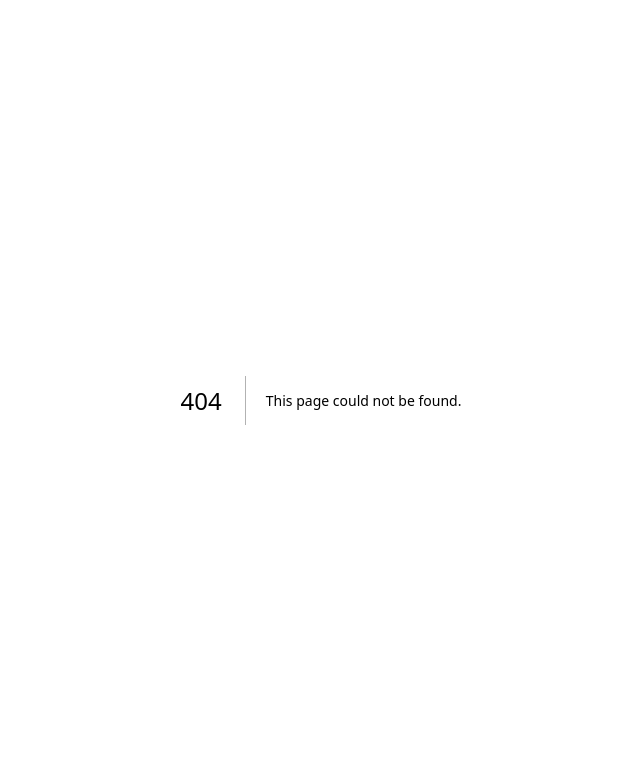
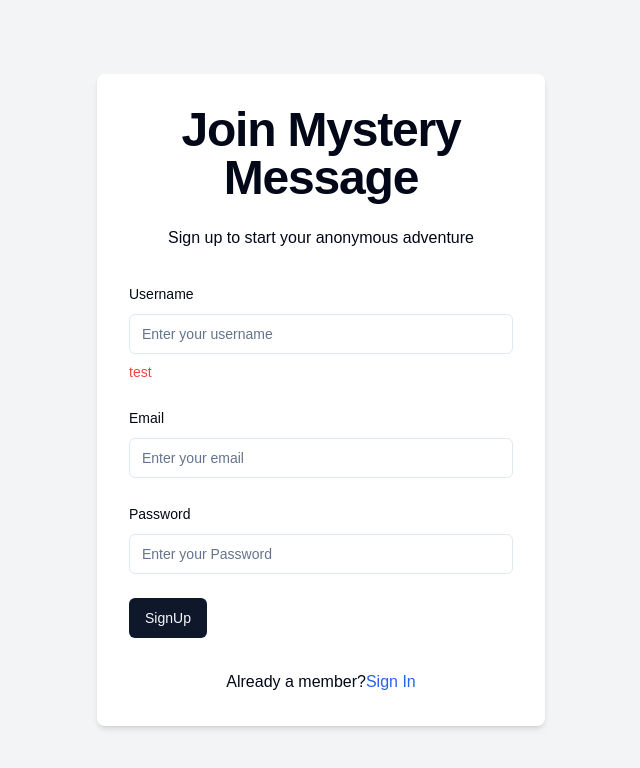
Before and after one commit to AhmedAfzal2089/Mystery-Messages, a Next.js app: page /sign-up in a window 1280 px wide. Before the commit this address had no page. Shown: the top 768 px of the page, without its empty margins (319-959 px from the left). Built offline with nearby package versions, Linux system fonts and the light colour scheme.

Commit message:
complete signUp page

```diff
--- /dev/null
+++ b/src/app/(auth)/sign-up/page.tsx
@@ -0,0 +1,176 @@
+/* eslint-disable prefer-const */
+/* eslint-disable @typescript-eslint/no-unused-vars */
+"use client";
+import { zodResolver } from "@hookform/resolvers/zod";
+import { useForm } from "react-hook-form";
+import * as z from "zod"; // it will import all the exports in this app
+import Link from "next/link";
+import { useEffect, useState } from "react";
+import { useDebounceValue,useDebounceCallback } from "usehooks-ts";
+import { useToast } from "@/hooks/use-toast";
+import { useRouter } from "next/navigation";
+import { signUpSchema } from "@/schemas/signUpSchema";
+import axios, { AxiosError } from "axios";
+import { ApiResponse } from "@/types/ApiResponse";
+import {
+  Form,
+  FormControl,
+  FormDescription,
+  FormField,
+  FormItem,
+  FormLabel,
+  FormMessage,
+} from "@/components/ui/form";
+import { Input } from "@/components/ui/input";
+import { Button } from "@/components/ui/button";
+import { Loader2 } from "lucide-react";
+
+const SignIn = () => {
+  const [username, setUsername] = useState("");
+  const [usernameMessage, setUsernameMessage] = useState("");
+  const [isCheckingUsername, setIsCheckingUsername] = useState(false);
+  const [isSubmitting, setIsSubmitting] = useState(false);
+  const debounced = useDebounceCallback(setUsername, 300); //to check the username is available or not to reduce the server load
+  const { toast } = useToast();
+  const router = useRouter();
+  //zod implemetation
+  const form = useForm<z.infer<typeof signUpSchema>>({
+    //useform will follow this schema
+    resolver: zodResolver(signUpSchema), // the resolver requires a schema
+    defaultValues: {
+      username: "",
+      email: "",
+      password: "",
+    },
+  });
+
+  useEffect(() => {
+    const checkUsernameUnique = async () => {
+      if (username) {
+        setIsCheckingUsername(true);
+        setUsernameMessage("");
+        try {
+          const response = await axios.get(
+            `/api/check-username-unique?username=${username}`
+          );
+          setUsernameMessage(response.data.message);
+        } catch (error) {
+          const axiosError = error as AxiosError<ApiResponse>;
+          setUsernameMessage(
+            axiosError.response?.data.message ?? "Error checking username"
+          );
+        } finally {
+          setIsCheckingUsername(false);
+        }
+      }
+    };
+    checkUsernameUnique();
+  }, [username]);
+
+  const onSubmit = async (data: z.infer<typeof signUpSchema>) => {
+    setIsSubmitting(true);
+    try {
+      const response = await axios.post<ApiResponse>("/api/sign-up", data);
+      toast({
+        title: "Success",
+        description: response.data.message,
+      });
+      router.replace("/verify/${username}");
+      setIsSubmitting(false);
+    } catch (error) {
+      console.error("Error in signup of user");
+      const axiosError = error as AxiosError<ApiResponse>;
+      let errorMessage = axiosError.response?.data.message;
+      toast({
+        title: "SignUp Failed",
+        description: errorMessage,
+        variant: "destructive",
+      });
+      setIsSubmitting(false);
+    }
+  };
+
+  return (
+    <div className="flex justify-center items-center min-h-screen bg-gray-100 ">
+      <div className="w-full max-w-md p-8 space-y-8 bg-white rounded-lg shadow-md ">
+        <div className="text-center">
+          <h1 className="text-4xl font-extrabold tracking-tight lg:text-5xl mb-6">
+            Join Mystery Message
+          </h1>
+          <p className="mb-4">Sign up to start your anonymous adventure</p>
+        </div>
+        <Form {...form}>
+          <form onSubmit={form.handleSubmit(onSubmit)} className="space-y-6">
+            <FormField
+              name="username"
+              control={form.control}
+              render={({ field }) => (
+                <FormItem>
+                  <FormLabel>Username</FormLabel>
+                  <FormControl>
+                    <Input
+                      placeholder="Enter your username"
+                      {...field}
+                      onChange={(e) => {
+                        field.onChange(e);
+                        debounced(e.target.value);
+                      }}
+                    />
+                  </FormControl>
+                  {isCheckingUsername && <Loader2 className="animate-spin"/>}
+                  <p className={`text-sm ${usernameMessage === "Username is available"? "text-green-500":"text-red-500"}`}>test {usernameMessage}</p>
+                  <FormMessage />
+                </FormItem>
+              )}
+            />
+            <FormField
+              name="email"
+              control={form.control}
+              render={({ field }) => (
+                <FormItem>
+                  <FormLabel>Email </FormLabel>
+                  <FormControl>
+                    <Input placeholder="Enter your email" {...field} />
+                  </FormControl>
+                  <FormMessage />
+                </FormItem>
+              )}
+            />
+            <FormField
+              name="password"
+              control={form.control}
+              render={({ field }) => (
+                <FormItem>
+                  <FormLabel>Password </FormLabel>
+                  <FormControl>
+                    {/* it will take the field automatically and fit in form  */}
+                    <Input type="password" placeholder="Enter your Password" {...field} />
+                  </FormControl>
+                  <FormMessage />
+                </FormItem>
+              )}
+            />
+            <Button type="submit" disabled={isSubmitting}>
+              {isSubmitting ? (
+                <>
+                  <Loader2 className="mr-2 h-4 w-4 animate-spin"/>
+                </>
+              ) : (
+                "SignUp"
+              )}
+            </Button>
+          </form>
+        </Form>
+        <div className="text-center mt-4">
+          <p>
+            Already a member?{''}
+            <Link href='/sign-in'  className="text-blue-600 hover:text-blue-800>">Sign In</Link>
+          </p>
+
+        </div>
+      </div>
+    </div>
+  );
+};
+
+export default SignIn;
--- /dev/null
+++ b/src/components/ui/input.tsx
@@ -0,0 +1,25 @@
+import * as React from "react"
+
+import { cn } from "@/lib/utils"
+
+export interface InputProps
+  extends React.InputHTMLAttributes<HTMLInputElement> {}
+
+const Input = React.forwardRef<HTMLInputElement, InputProps>(
+  ({ className, type, ...props }, ref) => {
+    return (
+      <input
+        type={type}
+        className={cn(
+          "flex h-10 w-full rounded-md border border-input bg-background px-3 py-2 text-sm ring-offset-background file:border-0 file:bg-transparent file:text-sm file:font-medium file:text-foreground placeholder:text-muted-foreground focus-visible:outline-none focus-visible:ring-2 focus-visible:ring-ring focus-visible:ring-offset-2 disabled:cursor-not-allowed disabled:opacity-50",
+          className
+        )}
+        ref={ref}
+        {...props}
+      />
+    )
+  }
+)
+Input.displayName = "Input"
+
+export { Input }
```
